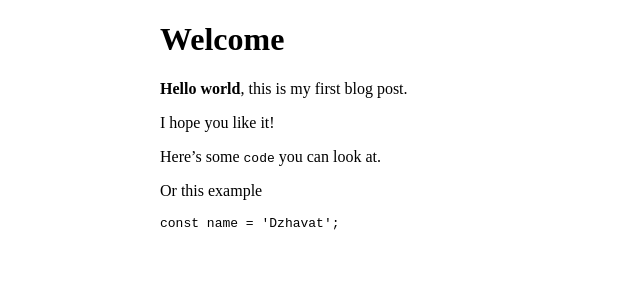
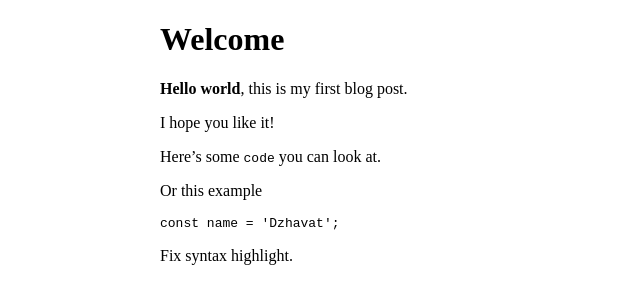
Before and after one commit to dzhavat/dzhavat.github.io, a Jekyll site: the page built from _posts/2019-05-11-new-blog-post.md, in a window 1280 px wide. Shown: the top 304 px of the page, without its empty margins (0-640 px from the left). Built offline with Jekyll 4.4.1, drawn with Linux system fonts in a browser that asks for light colours; our own code applies the rules of GitHub Pages for plain Markdown files.

Commit message:
Update 2019-05-11-new-blog-post.md

````diff
--- a/_posts/2019-05-11-new-blog-post.md
+++ b/_posts/2019-05-11-new-blog-post.md
@@ -12,6 +12,8 @@ Here's some `code` you can look at.
 
 Or this example
 
-```ts
+```javascript
 const name = 'Dzhavat';
 ```
+
+Fix syntax highlight.
````
